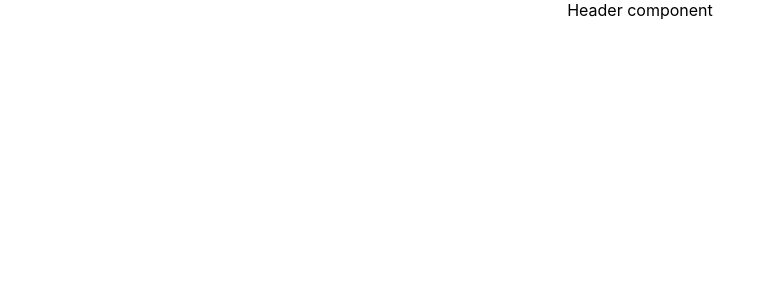
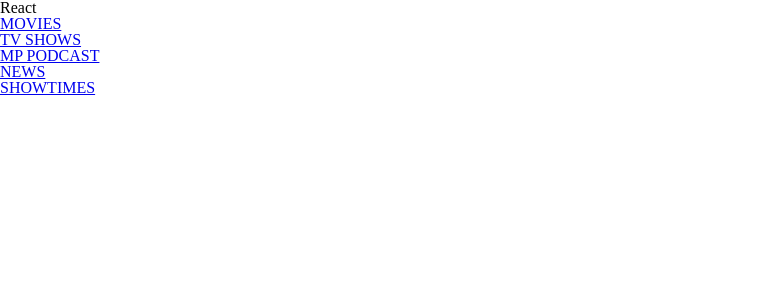
Before and after one commit to tiQu/rotten-potatoes, a React (Create React App) app in the folder lab-2-react-tilman-queitsch/: page / in a window 1280 px wide. Shown: the top 300 px of the page, without its empty margins (0-776 px from the left). Built offline with nearby package versions, Linux system fonts and the light colour scheme.

Commit message:
Fleshing out prelim navbar items

```diff
--- a/lab-2-react-tilman-queitsch/src/App.css
+++ b/lab-2-react-tilman-queitsch/src/App.css
@@ -1,38 +1,43 @@
-.App {
-  text-align: center;
+html, body, div, span, applet, object, iframe,
+h1, h2, h3, h4, h5, h6, p, blockquote, pre,
+a, abbr, acronym, address, big, cite, code,
+del, dfn, em, img, ins, kbd, q, s, samp,
+small, strike, strong, sub, sup, tt, var,
+b, u, i, center,
+dl, dt, dd, ol, ul, li,
+fieldset, form, label, legend,
+table, caption, tbody, tfoot, thead, tr, th, td,
+article, aside, canvas, details, embed,
+figure, figcaption, footer, header, hgroup,
+menu, nav, output, ruby, section, summary,
+time, mark, audio, video {
+	margin: 0;
+	padding: 0;
+	border: 0;
+	font-size: 100%;
+	font: inherit;
+	vertical-align: baseline;
 }
-
-.App-logo {
-  height: 40vmin;
-  pointer-events: none;
+/* HTML5 display-role reset for older browsers */
+article, aside, details, figcaption, figure,
+footer, header, hgroup, menu, nav, section {
+	display: block;
 }
-
-@media (prefers-reduced-motion: no-preference) {
-  .App-logo {
-    animation: App-logo-spin infinite 20s linear;
-  }
+body {
+	line-height: 1;
 }
-
-.App-header {
-  background-color: #282c34;
-  min-height: 100vh;
-  display: flex;
-  flex-direction: column;
-  align-items: center;
-  justify-content: center;
-  font-size: calc(10px + 2vmin);
-  color: white;
+ol, ul {
+	list-style: none;
 }
-
-.App-link {
-  color: #61dafb;
+blockquote, q {
+	quotes: none;
 }
-
-@keyframes App-logo-spin {
-  from {
-    transform: rotate(0deg);
-  }
-  to {
-    transform: rotate(360deg);
-  }
+blockquote:before, blockquote:after,
+q:before, q:after {
+	content: '';
+	content: none;
 }
+table {
+	border-collapse: collapse;
+	border-spacing: 0;
+}
--- a/lab-2-react-tilman-queitsch/src/components/global/Header/Header.js
+++ b/lab-2-react-tilman-queitsch/src/components/global/Header/Header.js
@@ -1,4 +1,5 @@
 import React from 'react';
+import Navbar from '../Navbar/Navbar'
 // import { FaSearch } from 'react-icons/fa';
 // import { FaShoppingCart } from 'react-icons/fa';
 
@@ -6,9 +7,7 @@
     render(){
         return (
             <header>
-                <div>
-                    Header component
-                </div>
+                <Navbar />
             </header>
         );
     }
--- a/lab-2-react-tilman-queitsch/src/components/global/Navbar/NavItems.js
+++ b/lab-2-react-tilman-queitsch/src/components/global/Navbar/NavItems.js
@@ -1,26 +1,26 @@
-const NavItems = [
+export const NavItems = [
     {
-        title: 'Home',
+        title: 'Movies',
         url: '#',
         cName: 'nav-links'
     },
     {
-        title: 'Subsection 1',
+        title: 'TV Shows',
         url: '#',
         cName: 'nav-links'
     },
     {
-        title: 'Subsection 2',
+        title: 'MP Podcast',
         url: '#',
         cName: 'nav-links'
     },
     {
-        title: 'Subsection 3',
+        title: 'News',
         url: '#',
         cName: 'nav-links'
     },
     {
-        title: 'Subsection 4',
+        title: 'Showtimes',
         url: '#',
         cName: 'nav-links'
     }
--- a/lab-2-react-tilman-queitsch/src/components/global/Navbar/Navbar.js
+++ b/lab-2-react-tilman-queitsch/src/components/global/Navbar/Navbar.js
@@ -1,15 +1,24 @@
 import React from 'react';
+import { NavItems } from './NavItems'
 
 class Navbar extends React.Component{
     render(){
         return (
             <nav className="NavbarItems">
-                <h1 className="navbar-logo">React</h1>
+                <h1 className="navbar-logo">React<i className="fab fa-ract"></i></h1>
                 <div ClassName="menu-icon">
 
                 </div>
                 <ul>
-                    <li><a href=""></a></li>
+                    {NavItems.map((item, index) => {
+                        return (
+                            <li key={index}>
+                                <a className={item.cName} href={item.url}>
+                                    {item.title.toUpperCase()}
+                                </a>
+                            </li>
+                        )
+                    })}
                 </ul>
             </nav>
         );
```
Also changed, not shown: lab-2-react-tilman-queitsch/src/components/global/Navbar/Navbar.css (added).
